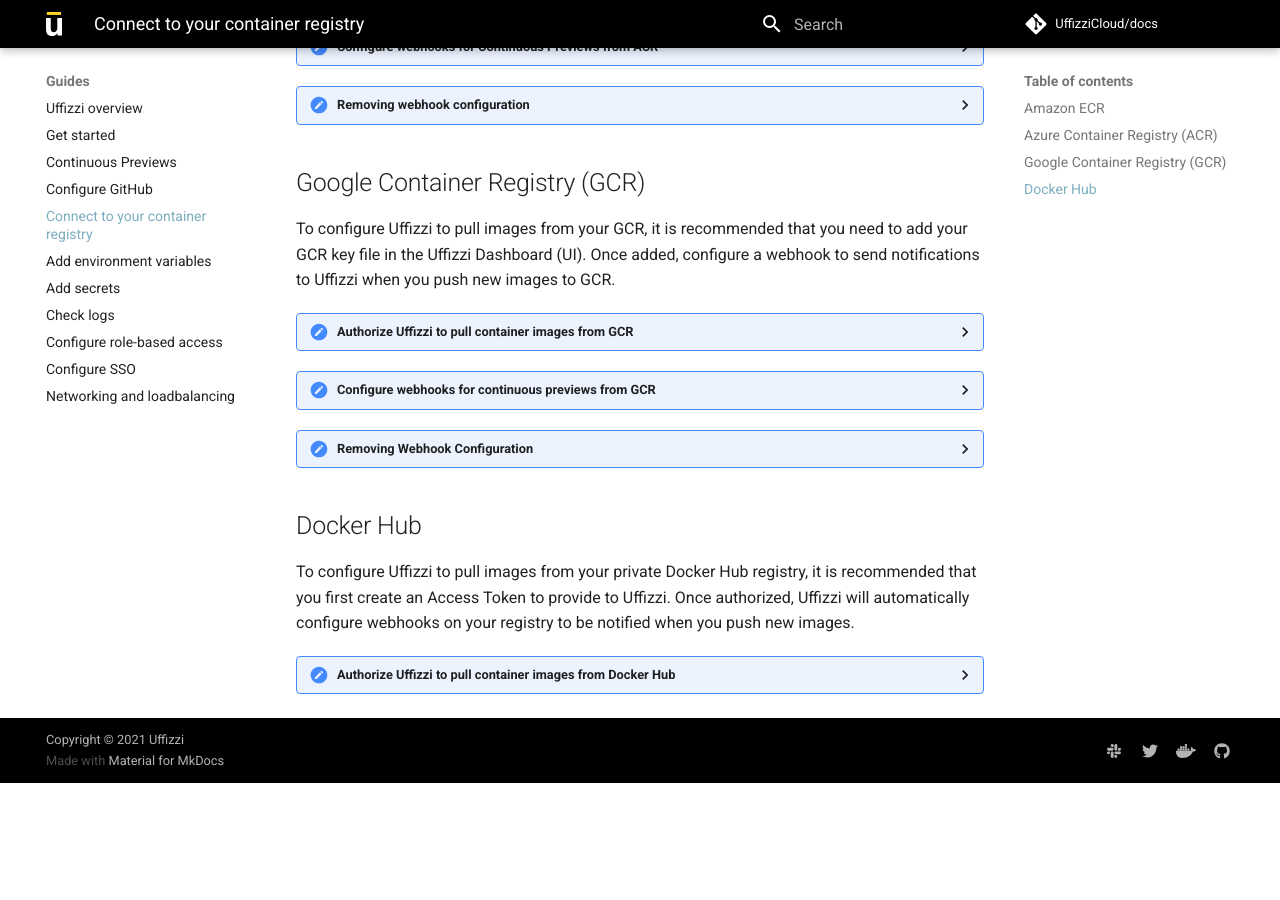
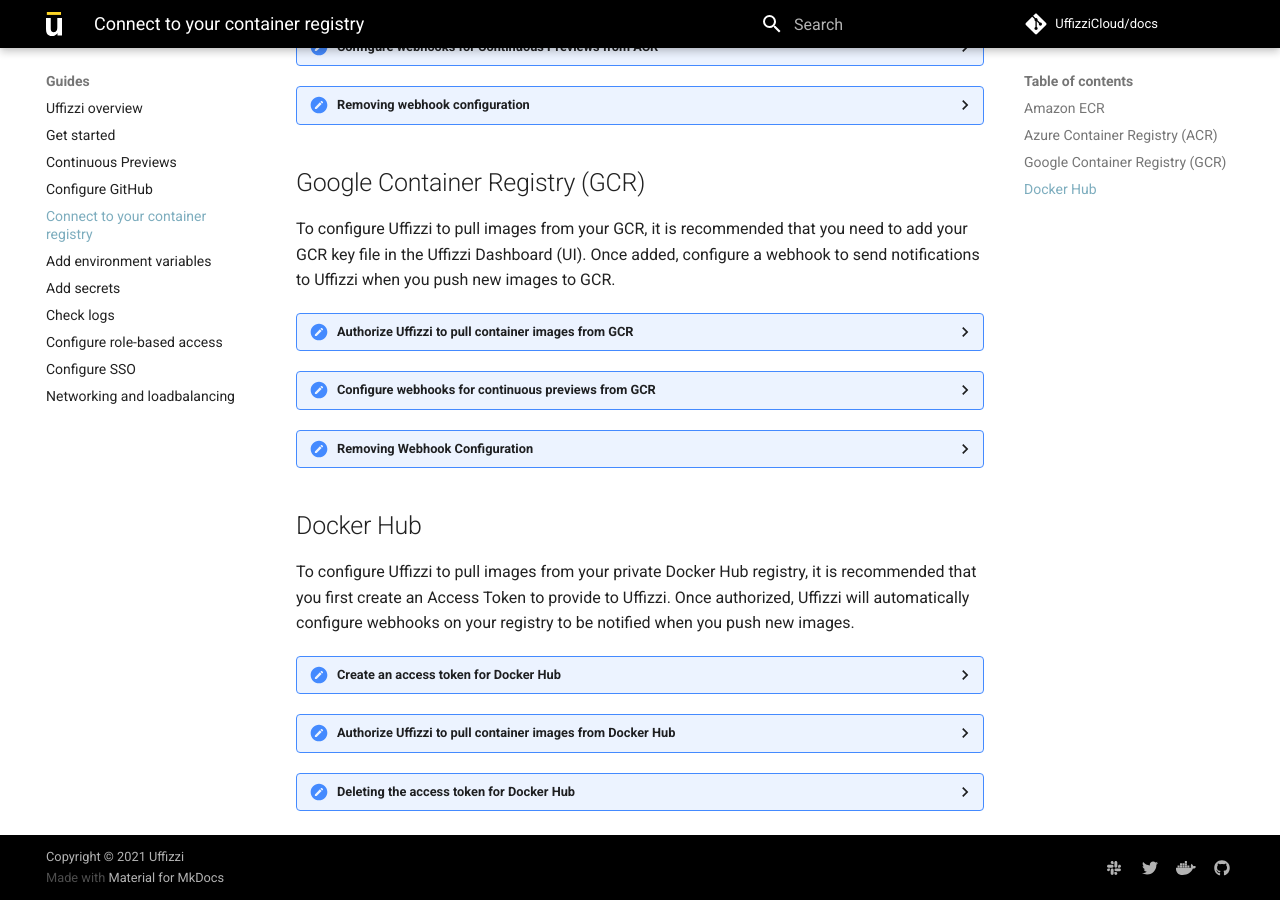
Before and after one commit to UffizziCloud/docs, an MkDocs documentation site: the page built from docs/guides/container-registry-integrations.md, in a window 1280 px wide and 900 px high, scrolled down 1118 px. Built offline with MkDocs 1.6.1 and Material for MkDocs 9.7.7, drawn with Linux system fonts in a browser that asks for light colours; comment, search, counter and statistics services are not loaded; before the commit the page ends 1901 px from its top, so only the background shows below that.

Commit message:
added Docker Hub integration description

```diff
--- a/docs/guides/container-registry-integrations.md
+++ b/docs/guides/container-registry-integrations.md
@@ -127,7 +127,7 @@
 
 <p>The Application ID and Password are provided in the output from the <code>create-for-rbac</code> command above, or they can be obtained within the Azure web portal.</p>
 
-<p>Log into <a href="https://app.uffizzi.com">Uffizzi Dashboard (UI)</a> and navigate to <b>Settings</b> > <b>Integrations</b> then select <b>CONFIGURE</b> next to the ACR option.</p>
+<p>Log in to the <a href="https://app.uffizzi.com">Uffizzi Dashboard (UI)</a> and navigate to <b>Settings</b> > <b>Integrations</b> then select <b>CONFIGURE</b> next to the ACR option.</p>
 
 <img src="../../assets/images/settings-integrations.png">
 
@@ -174,7 +174,7 @@
 
 <p>To grant Uffizzi access to pull images from your GCR, you will need a JSON key file.</p>
 
-<p>Log into <a href="https://app.uffizzi.com">Uffizzi Dashboard</a> and navigate to <b>Settings</b> > <b>Integrations</b>, then select <b>CONFIGURE</b> next to the GCR option.</p>
+<p>Log in to the <a href="https://app.uffizzi.com">Uffizzi Dashboard</a> and navigate to <b>Settings</b> > <b>Integrations</b>, then select <b>CONFIGURE</b> next to the GCR option.</p>
 
 <img src="../../assets/images/settings-integrations.png">
 &nbsp;
@@ -228,13 +228,37 @@
 
 To configure Uffizzi to pull images from your private Docker Hub registry, it is recommended that you first create an Access Token to provide to Uffizzi. Once authorized, Uffizzi will automatically configure webhooks on your registry to be notified when you push new images.
 
+<details><summary>Create an access token for Docker Hub</summary>
+
+<p> Log in to <a href="hub.docker.com">Docker Hub</a>, then navigate to <b>Account Settings</b> > <b>Security</b> and select the <b>New Access Token</b> button. In the <b>Access Token Description</b> field, enter "uffizzi" or a similar description. For <b>Access permissions</b> choose <b>Read-only</b>, then select <b>Generate</b> to create your Access Token.</p>
+
+<img src="../../assets/images/docker-hub-generate-access-token.png">
+
+<p>On the next screen, you should see your Accesss Token. Save this value, as you will need it in the next step.</p>
+
+<img src="../../assets/images/docker-hub-access-token.png">
+
+</details>
+
 <details><summary>Authorize Uffizzi to pull container images from Docker Hub</summary>
 
-<p>Log into <a href="https://app.uffizzi.com">Uffizzi Dashboard</a> and navigate to <b>Settings</b> > <b>Integrations</b>, then select <b>CONFIGURE</b> next to the Docker Hub option.</p>
+<p>Log in to the <a href="https://app.uffizzi.com">Uffizzi Dashboard</a> and navigate to <b>Settings</b> > <b>Integrations</b>, then select <b>CONFIGURE</b> next to the Docker Hub option.</p>
 
 <img src="../../assets/images/settings-integrations.png">
-&nbsp;
 
-<p>Upload or copy and paste your key file when prompted, then click <b>Add GCR Key File</b>. Uffizzi should now have access to pull images from your GCR.</p>
+<p>Enter your Docker ID and you access token, then select <b>Sign in to Docker Hub</b>. Uffizzi should now have access to pull images from your Docker Hub registry. ffizzi will automatically configure a webhook to be notified when you push new images.</p>
 
-<img src="../../assets/images/.png">
+<img src="../../assets/images/docker-hub-login.png">
+
+</details>
+
+<details><summary>Deleting the access token for Docker Hub</summary>
+
+<p> Log in to <a href="hub.docker.com">Docker Hub</a>, then navigate to <b>Account Settings</b> > <b>Security</b>. Select the the checkbox next the access token you added in the Uffizzi Dashboard, then select <b>Delete</b> and <b>Delete Forever</b> to confirm.
+
+<img src="../../assets/images/docker-hub-delete-access-token.png">
+
+<img src="../../assets/images/docker-hub-delete-access-token-confirmation.png">
+
+
+</details>
```
Also changed, not shown: docs/references/compose-spec.md (+4 -3 lines), docs/assets/images/docker-hub-access-token.png (added), docs/assets/images/docker-hub-delete-access-token-confirmation.png (added), docs/assets/images/docker-hub-delete-access-token.png (added), docs/assets/images/docker-hub-generate-access-token.png (added), docs/assets/images/docker-hub-login.png (added).
